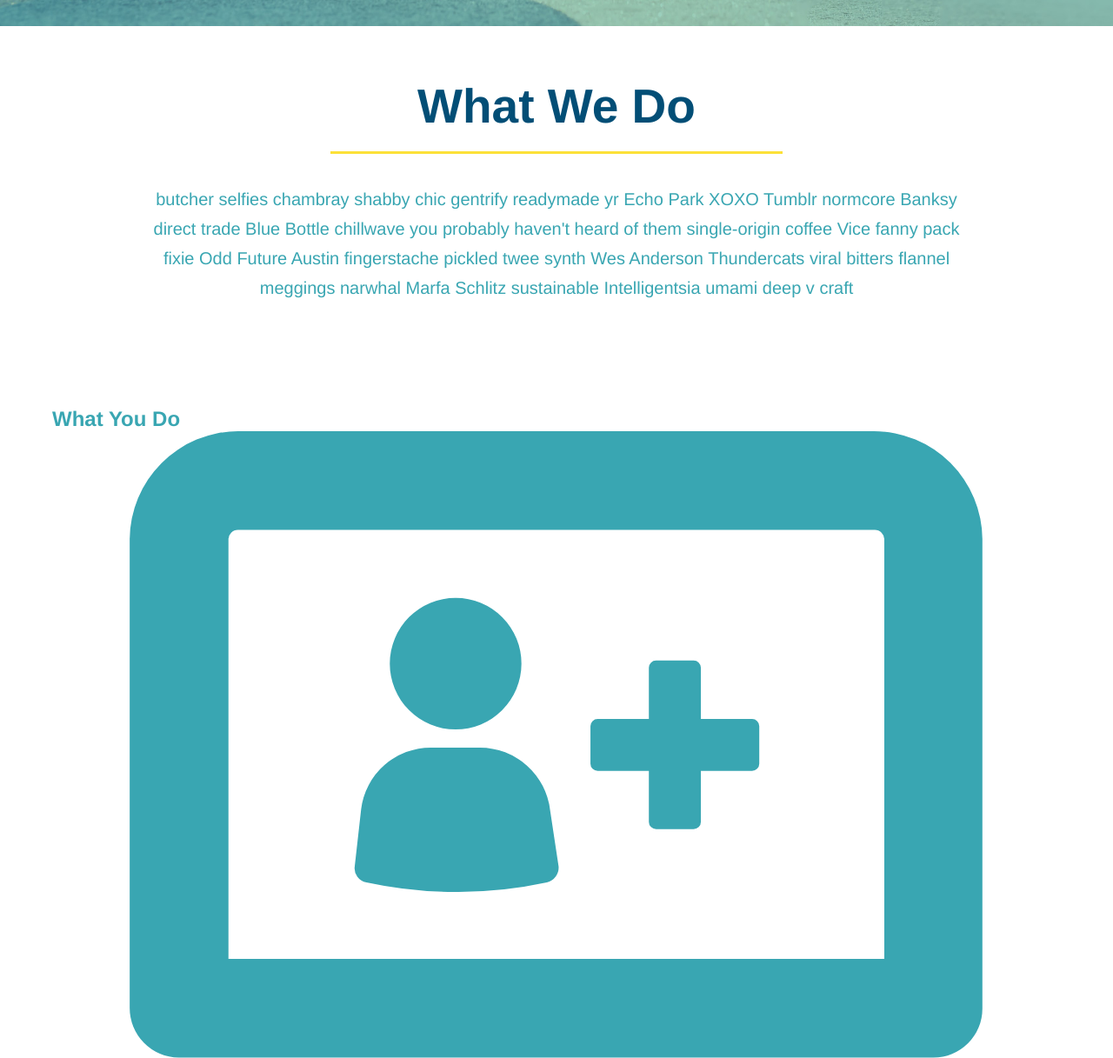
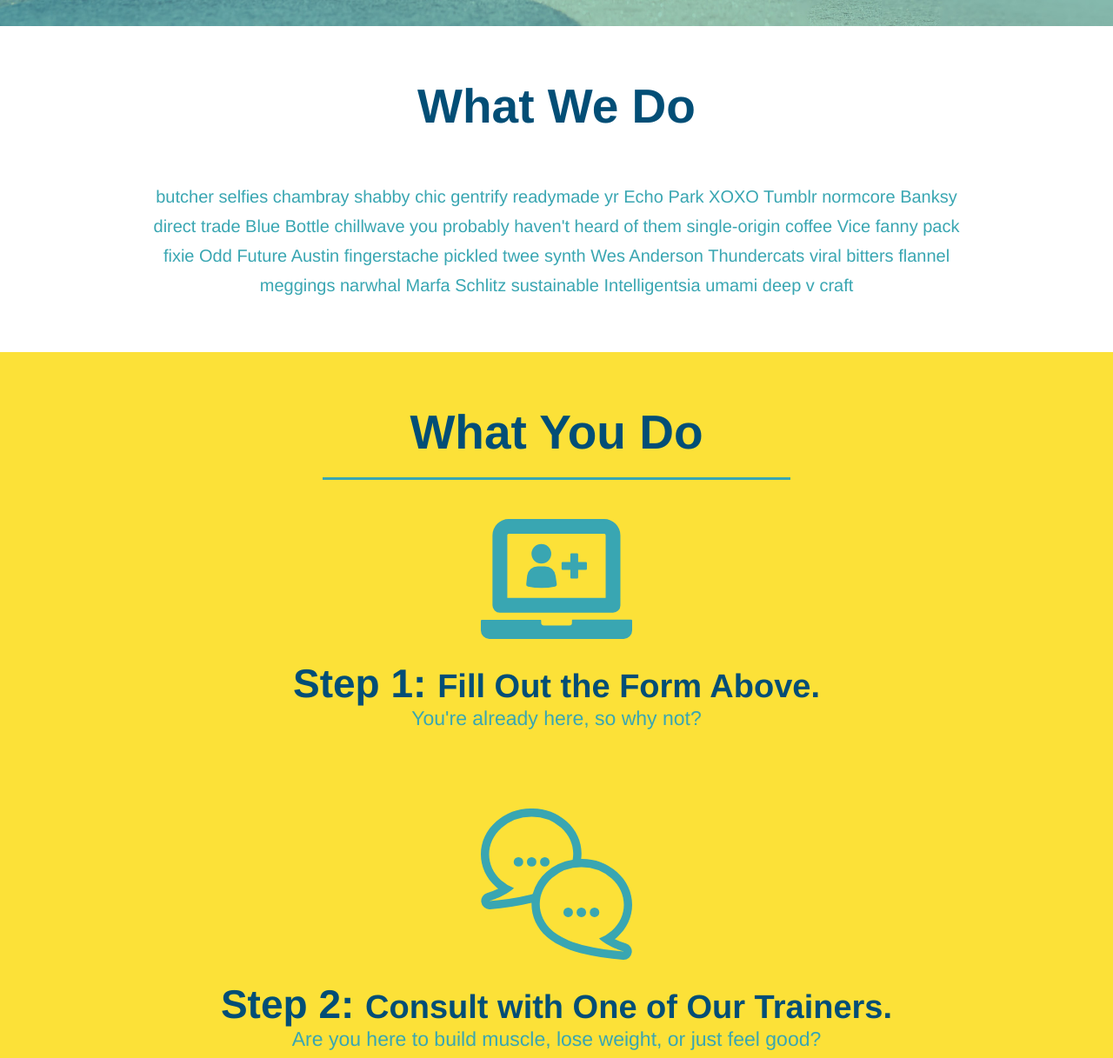
Before and after one commit to ancs214/run-buddy, a plain HTML site: page index.html in a window 1280 px wide. Shown: the part 652-1869 px from the top of the page at 87% size. Drawn offline with Linux system fonts and the light colour scheme.

Commit message:
style what you do section

```diff
--- a/assets/css/style.css
+++ b/assets/css/style.css
@@ -96,16 +96,6 @@ section {
     text-align: center;
 }
 
-.intro h2 {
-    font-size: 55px;
-    color: #024e76;
-    margin-bottom: 35px;
-    padding: 0 100px 20px 100px;
-    border-bottom: 3px solid;
-    border-color: #fce138;
-    display: inline-block;
-}
-
 .intro p {
     line-height: 1.7;
     color: #39a6b2;
@@ -113,3 +103,49 @@ section {
     font-size: 20px;
     margin: 0 auto;
 }
+
+.steps {
+    text-align: center;
+    background: #fce138;
+}
+
+.section-title {
+    font-size: 55px;
+    color: #024e76;
+    margin-bottom: 35px;
+    padding: 0 100px 20px 100px;
+    display: inline-block;
+    border-bottom: 3px solid;
+}
+
+.primary-border {
+    border: #fce138;
+}
+
+.secondary-border {
+    border-color: #39a6b2;
+}
+
+.steps div {
+    margin-bottom: 80px;
+}
+
+.steps img {
+    width: 15%;
+    margin: 10px 0;
+}
+
+.steps h3 {
+    color: #024e76;
+    font-size: 46px;
+    margin-top: 10px;
+}
+
+.steps p {
+    color: #39a6b2;
+    font-size: 23px;
+}
+
+.steps span {
+    font-size: 38px;
+}
--- a/index.html
+++ b/index.html
@@ -66,37 +66,37 @@
 
         <!-- what we do section-->
         <section id="what-we-do" class="intro">
-            <h2>What We Do</h2>
+            <h2 class="section-title primary-border">What We Do</h2>
             <p>
                 butcher selfies chambray shabby chic gentrify readymade yr Echo Park XOXO Tumblr normcore Banksy direct trade Blue Bottle chillwave you probably haven't heard of them single-origin coffee Vice fanny pack fixie Odd Future Austin fingerstache pickled twee synth Wes Anderson Thundercats viral bitters flannel meggings narwhal Marfa Schlitz sustainable Intelligentsia umami deep v craft
             </p>
         </section>
 
         <!-- what you do section -->
-        <section id="what-you-do">
-            <h2>What You Do</h2>
+        <section id="what-you-do" class="steps">
+            <h2 class="section-title secondary-border">What You Do</h2>
 
             <div>
                 <img src="./assets/images/step-1.svg" alt=""/>
-                <h3>Step 1: Fill Out the Form Above.</h3>
+                <h3>Step 1: <span>Fill Out the Form Above.</h3>
                 <p>You're already here, so why not?</p>
             </div>
 
             <div>
                 <img src="./assets/images/step-2.svg" alt=""/>
-                <h3>Step 2: Consult with One of Our Trainers.</h3>
+                <h3>Step 2: <span>Consult with One of Our Trainers.</span></h3>
                 <p>Are you here to build muscle, lose weight, or just feel good?</p>
             </div>
 
             <div>
                 <img src="./assets/images/step-3.svg" alt="">
-                <h3>Step 3: Get Running.</h3>
+                <h3>Step 3: <span>Get Running.</span></h3>
                 <p>Hit the ground running (literally) once your trainer lays out your plan.</p>
             </div>
 
             <div>
                 <img src="./assets/images/step-4.svg" alt="">
-                <h3>Step 4: See Results.</h3>
+                <h3>Step 4: <span>See Results.</span></h3>
                 <p>Bi-weekly checkins with your trainer will keep you focused.</p>
             </div>
         </section>
```
